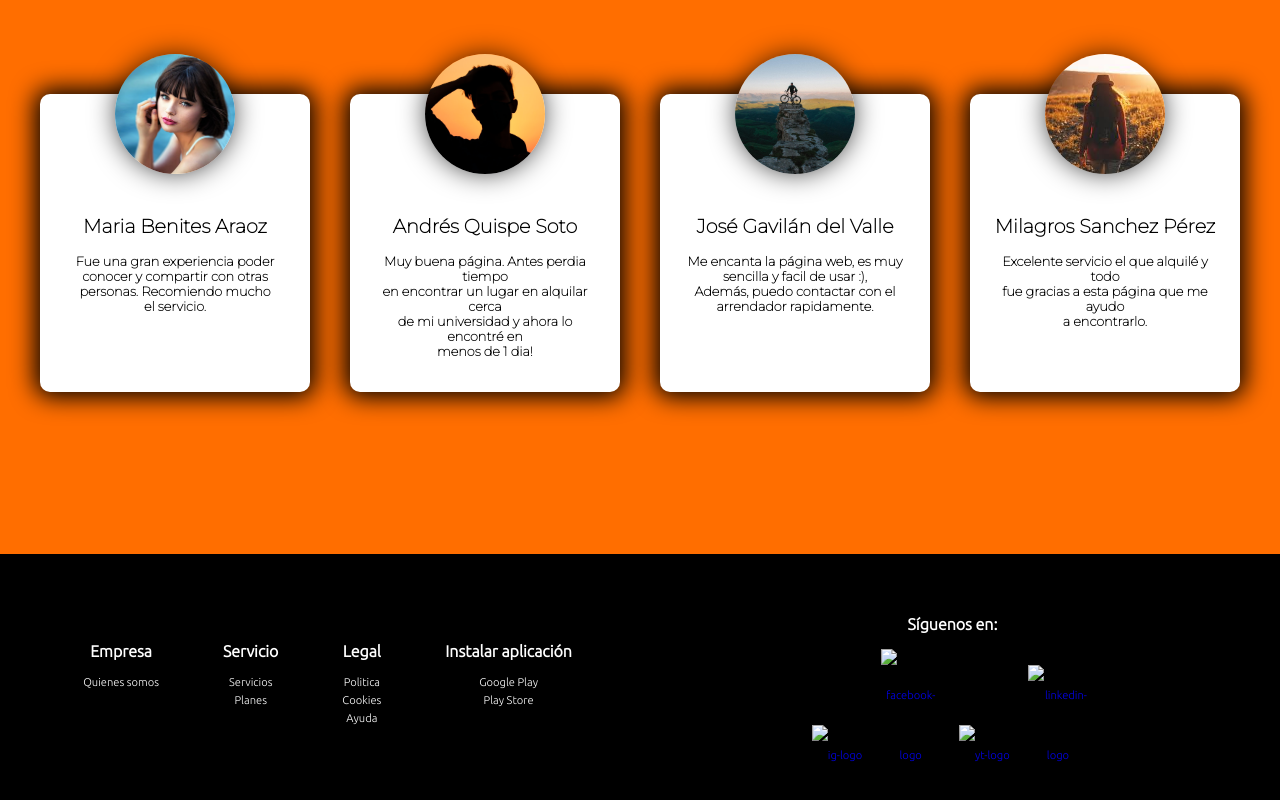
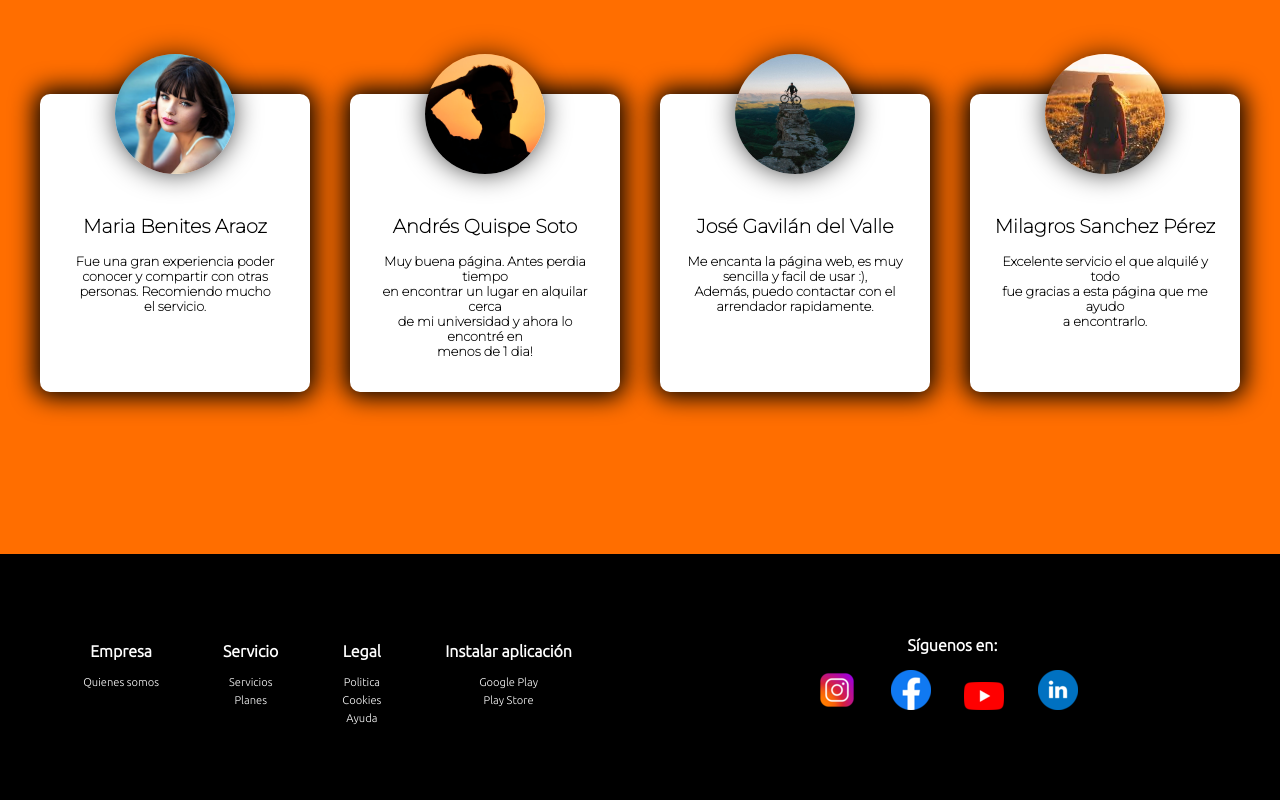
Before and after one commit to cliverFray/LANDING_PAGE, a plain HTML site: page public/index.html in a window 1280 px wide. Shown: the part 3998-4798 px from the top of the page. Drawn offline with Linux system fonts and the light colour scheme.

Commit message:
upload index.html

```diff
--- a/public/index.html
+++ b/public/index.html
@@ -246,16 +246,16 @@
                     <div>
                     <nav class="iconos-redes-sociales">
                         <a href="https://www.instagram.com/" target="_blank" class="ig">
-                                    <img src="images/logo-instagram.png" alt="ig-logo">
+                            <img src="assets/images/logo-instagram.png" alt="ig-logo">
                         </a>
                         <a href="https://www.facebook.com/" target="_blank" class="=fb">
-                                    <img src="images/logo-facebook.png" alt="facebook-logo">
+                            <img src="assets/images/logo-facebook.png" alt="facebook-logo">
                         </a>
                         <a href="https://www.youtube.com/" target="_blank" class="yt">
-                                    <img src="images/logo-youtube.png" alt="yt-logo">
+                            <img src="assets/images/logo-youtube.png" alt="yt-logo">
                         </a>
                         <a href="https://pe.linkedin.com/" target="_blank" class="linke">
-                                    <img src="images/logo-linkedin.png" alt="linkedin-logo">
+                            <img src="assets/images/logo-linkedin.png" alt="linkedin-logo">
                         </a>
                     </nav>
                     </div>
```
Lines whose indentation alone changed are shown as unchanged.
